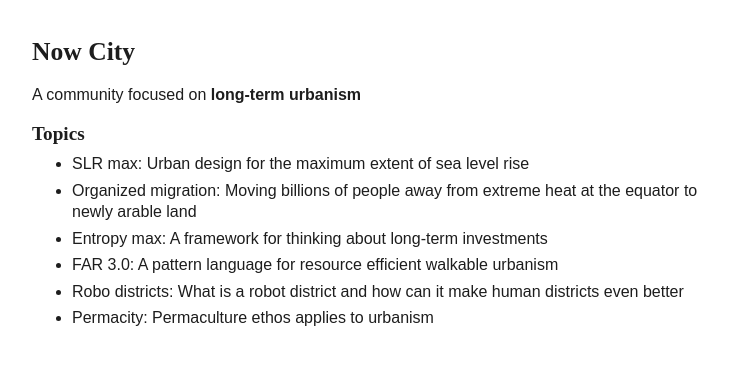
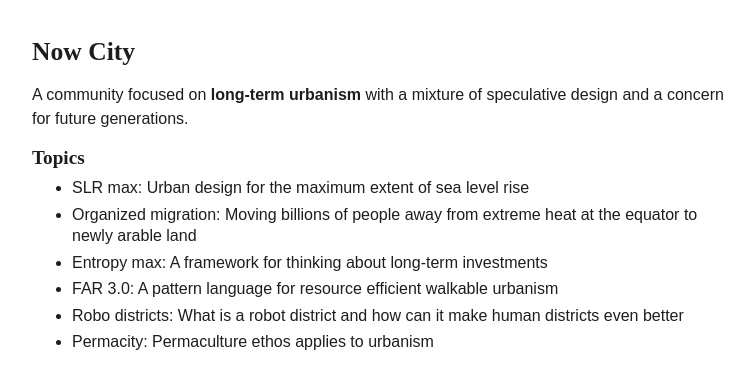
Before and after one commit to nelscity/NowCity, a Jekyll site: the page built from index.md, in a window 1280 px wide. Shown: the top 389 px of the page, without its empty margins (258-1012 px from the left). Built offline with Jekyll 4.4.1, drawn with Linux system fonts in a browser that asks for light colours; a script that is not in the unit is left out.

```diff
--- a/index.md
+++ b/index.md
@@ -5,7 +5,7 @@
 
 # Now City
 
-A community focused on **long-term urbanism**
+A community focused on **long-term urbanism** with a mixture of speculative design and a concern for future generations.
 
 ## Topics
 - SLR max: Urban design for the maximum extent of sea level rise
```
